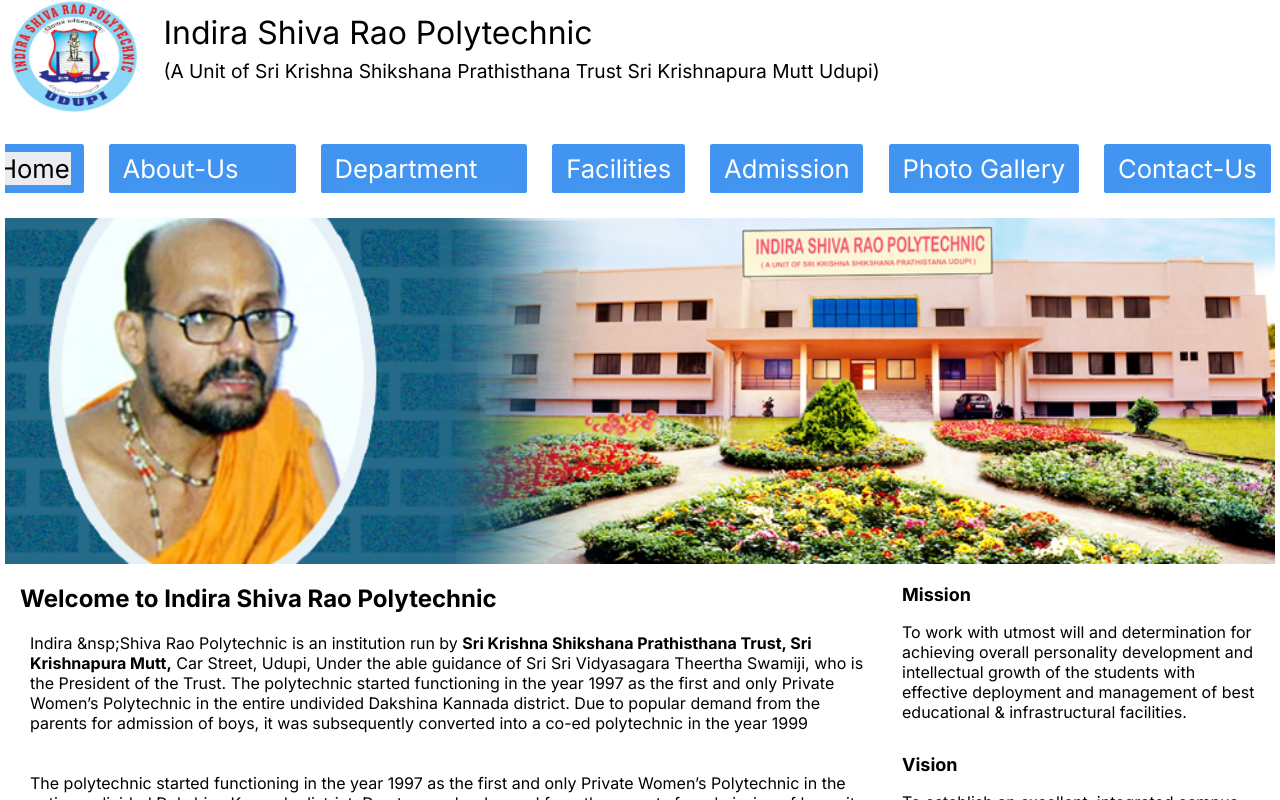
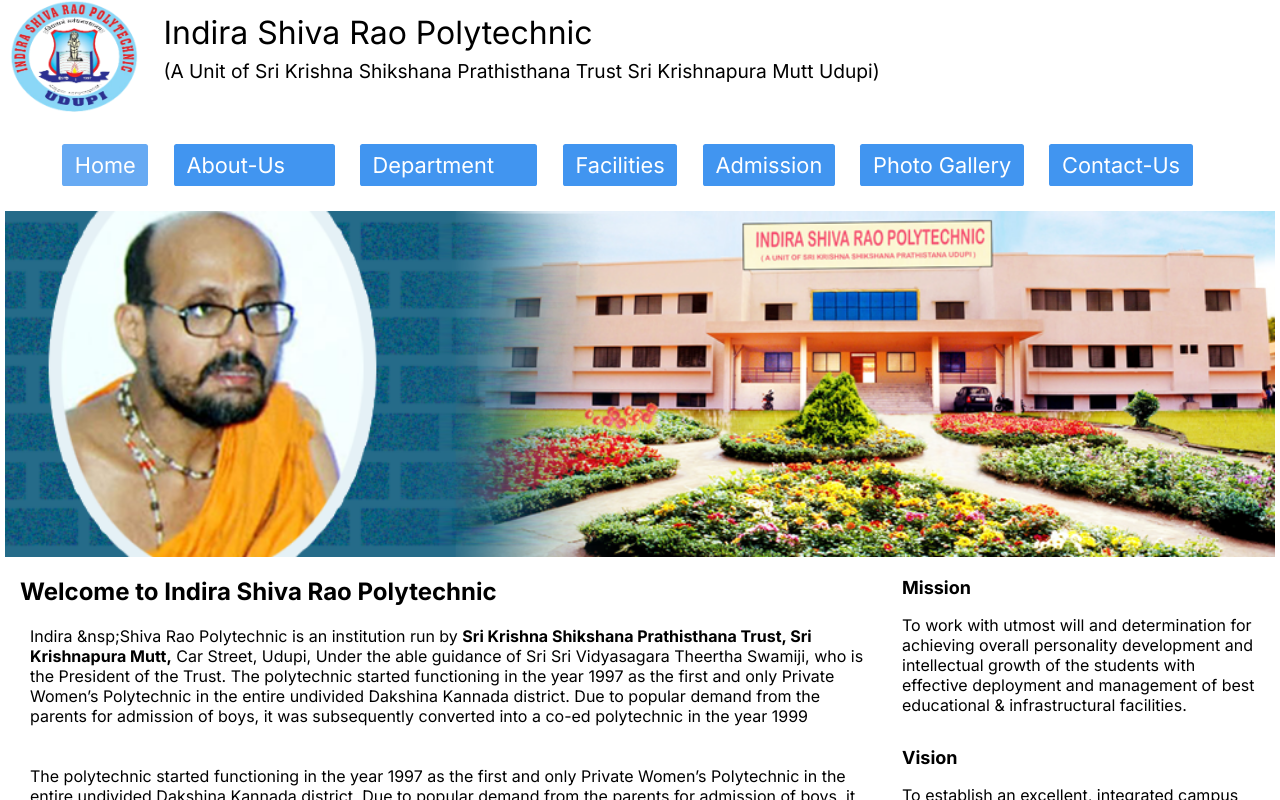
Before and after one commit to Rigriz/ispr, a Next.js app: page / in a window 1280 px wide. In both pictures the pointer is over the item "Home". Shown: the top 800 px of the page. Built offline with nearby package versions, Linux system fonts and the light colour scheme.

Commit message:
nav commit

```diff
--- a/app/Styles/Navbar.module.css
+++ b/app/Styles/Navbar.module.css
@@ -54,7 +54,7 @@
   color: white;
   font-style: 24px;
   padding: 10px;
- cursor: pointer;
+  cursor: pointer;
 }
 
 .nav {
@@ -74,7 +74,6 @@
   text-align: center;
   border-radius: 0.162rem;
   background-color: #4195f0;
-  padding: 1vh 1vw;
   display: flex;
   justify-content: space-around;
   align-items: center;
@@ -82,8 +81,8 @@
 }
 
 .a {
-  font-size: 2vw;
-  padding: 1px;
+  font-size: 1.7vw;
+  padding: 1vh 1vw;
   display: block;
   white-space: nowrap;
   /* prevent text wrapping */
@@ -93,19 +92,22 @@
   /* add ellipsis if text is too long */
   color: #fff;
   text-decoration: none;
-  transition: background-color 0.3s ease;
-  box-shadow: 0px 2px 5px rgba(211, 204, 204, 0.031);
 }
-
-.nav .a:hover {
-  color: black;
-  background-color: rgba(239, 239, 239, 0.973);
+.navLi :hover {
+  background-color: transparent;
 }
-
+.navLi .a:hover {
+  background-color: rgba(255, 255, 255, 0.2);
+  color: rgb(255, 255, 255);
+}
 .dropdownBtn {
   position: relative;
 }
-
+.dropdownBtn :hover{
+  .dropContent{
+  display: block;
+}
+}
 .dropContent {
   position: absolute;
   top: 100%;
@@ -165,6 +167,7 @@
     padding-top: 60px;
     /* Adjust based on your button height */
   }
+
   .navOpen {
     transform: translateX(0);
     display: flex;
@@ -175,6 +178,7 @@
     background-color: rgba(0, 0, 0, 0.7);
     padding: 10px 0;
   }
+
   .menuButton {
     display: block;
     display: flex;
@@ -210,7 +214,7 @@
   }
 
   .navul {
-    display:flex;
+    display: flex;
     flex-direction: column;
     justify-content: flex-start;
     min-width: fit-content;
@@ -225,9 +229,11 @@
     width: inherit;
 
   }
-  .Link{
+
+  .Link {
     width: inherit;
   }
+
   .navLi .a {
     display: block;
     padding: 12px 7px;
@@ -238,17 +244,21 @@
     font-size: 92%;
 
   }
-  .drop{
+
+  .drop {
     position: relative;
     display: inline-block;
   }
-  .dropico{
+
+  .dropico {
     display: block;
   }
-  .dropClose{
+
+  .dropClose {
     display: none;
   }
-  .dropOpen{
+
+  .dropOpen {
     display: block;
     position: absolute;
     left: 100%;
@@ -256,20 +266,24 @@
     list-style-type: none;
     background-color: rgba(0, 0, 0, 0.8);
   }
+
   .dropOpen li .a {
     padding: 10px 5px;
     color: white;
     text-decoration: none;
   }
+
   .navLi .a:hover {
     background-color: rgba(255, 255, 255, 0.2);
     color: rgb(50, 179, 253);
   }
+
   .dropOpen li .a:hover {
     background-color: rgba(255, 255, 255, 0.2);
     color: rgb(50, 179, 253);
     /* Change text color on hover */
   }
+
   .navLi:hover .dropOpen {
     display: block;
   }
```
